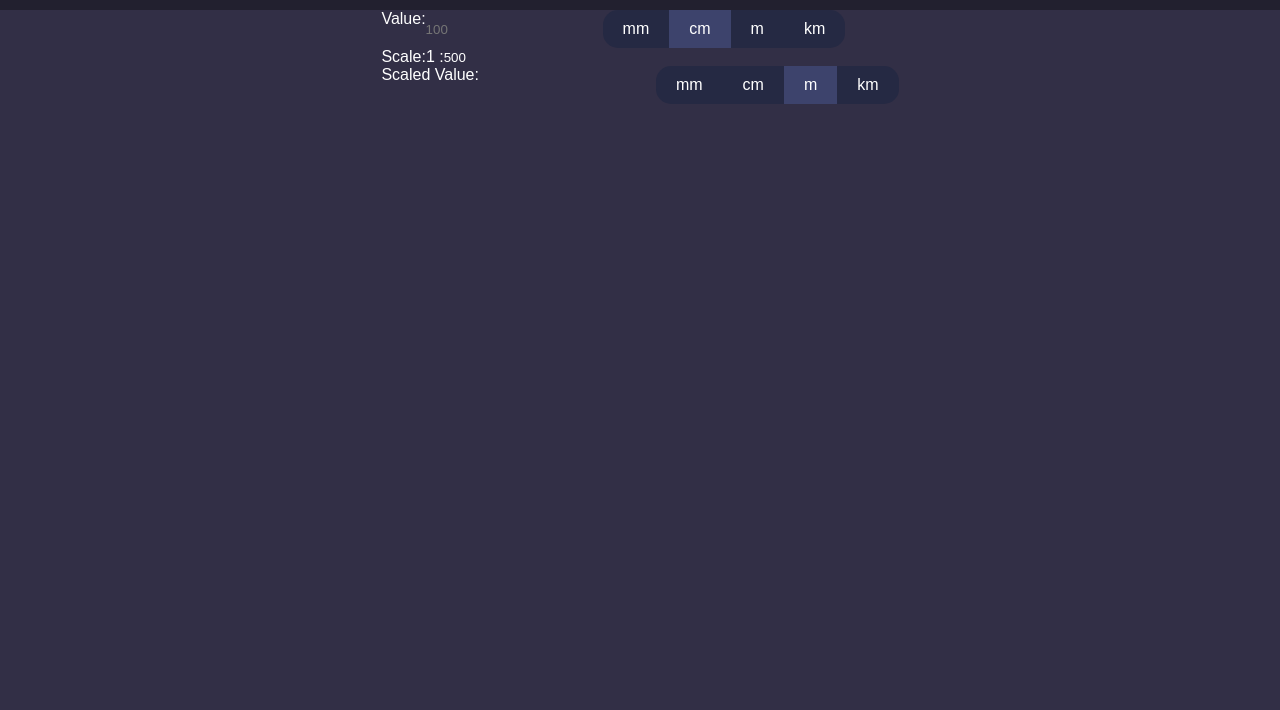
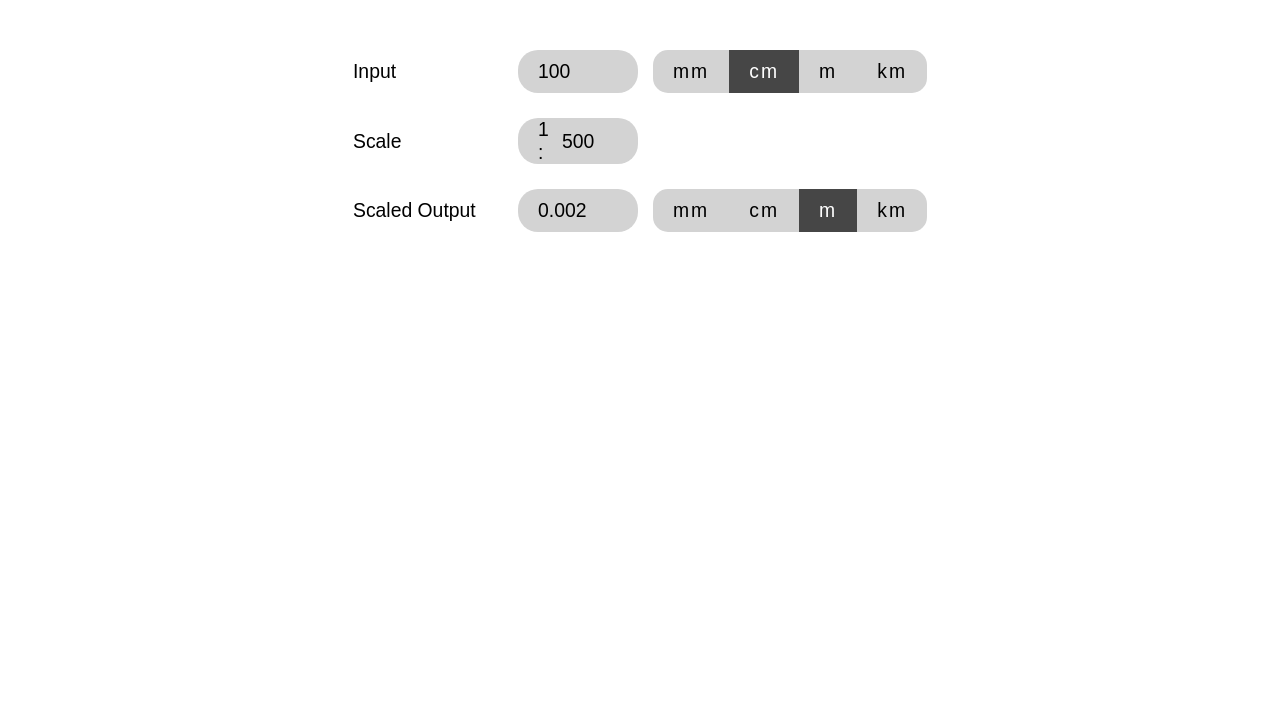
Before and after one commit to KngPik/scaly, a plain HTML site: page index.html in a window 1280 px wide. Shown: the part 90-800 px from the top of the page. Drawn offline with Linux system fonts and the light colour scheme; a web font is replaced by a local one.

Commit message:
lot of changes

```diff
--- a/index.html
+++ b/index.html
@@ -1,6 +1,9 @@
 <!DOCTYPE html>
 <html lang="en">
 <head>
+    <link rel="preconnect" href="https://fonts.googleapis.com">
+    <link rel="preconnect" href="https://fonts.gstatic.com" crossorigin>
+    <link href="https://fonts.googleapis.com/css2?family=Google+Sans+Flex:opsz,wght@6..144,1..1000&family=Open+Sans:ital,wght@0,300..800;1,300..800&display=swap" rel="stylesheet">
     <meta charset="UTF-8">
     <meta name="viewport" content="width=device-width, initial-scale=1.0">
     <title>Scaly</title>
@@ -9,13 +12,13 @@
 <body>
 
     <header>
-        <h1>Scaly</h1>
+        <h1>Scal<i>y</i></h1>
     </header>
 
     <main>
         <div class="main-row">
-            <label for="value">Value:</label>
-            <input type="number" name="value" id="value" placeholder="100" onchange="calculateOutput()">
+            <label for="value">Input</label>
+            <input type="text" name="value" id="value" value="100" onchange="calculateOutput()">
             <div class="custom-select" id="value-unit">
                 <div class="custom-select-option" id="cso-v-1" onclick="changeValueUnitSelection(this.id)">mm</div>
                 <div class="custom-select-option selected" id="cso-v-2" onclick="changeValueUnitSelection(this.id)">cm</div>
@@ -25,14 +28,16 @@
         </div>
 
         <div class="main-row">
-            <label for="scale">Scale:</label>
-            <div>1 : </div>
-            <input type="number" name="scale" id="scale" value="500" onchange="calculateOutput()">
+            <label for="scale">Scale</label>
+            <div id="scale-container">
+                <div>1 : </div>
+                <input type="text" name="scale" id="scale" value="500" onchange="calculateOutput()">
+            </div>
         </div>
 
         <div class="main-row">
-            <label for="output">Scaled Value:</label>
-            <input type="number" name="output" id="output">
+            <label for="output">Scaled Output</label>
+            <input type="text" name="output" id="output">
             <div class="custom-select" id="output-unit">
                 <div class="custom-select-option" id="cso-o-1" onclick="changeOutputUnitSelection(this.id)">mm</div>
                 <div class="custom-select-option" id="cso-o-2" onclick="changeOutputUnitSelection(this.id)">cm</div>
--- a/script.js
+++ b/script.js
@@ -1,11 +1,13 @@
 class UnitOptionElement {
 
-    htmlElement;
+    id;
+    htmlElement = null;
     unitAsString;
     isSelected = false;
 
-    UnitElement(htmlElement, unitAsString, isSelected) {
+    constructor(id, htmlElement, unitAsString, isSelected) {
 
+        this.id = id;
         this.htmlElement = htmlElement;
         this.unitAsString = unitAsString;
         this.isSelected = isSelected;
@@ -22,6 +24,12 @@ class UnitOptionElement {
     changeSelectionStatus(newStatus) {
 
         this.isSelected = newStatus;
+
+        if (this.isSelected) {
+            this.htmlElement.classList.add("selected");
+        } else {
+            this.htmlElement.classList.remove("selected");
+        }
     }
 
 }
@@ -36,17 +44,19 @@ function initElements() {
 
     for (let i = 1; i < 5; i++) {
 
-        var htmlElement = document.getElementById("cso-v-" + i.toString());
-        var isSelected = htmlElement.classList.contains("selected");
-        var newValueUnitOptionElement = UnitOptionElement(htmlElement, htmlElement.innerHTML, isSelected);
+        let id = "cso-v-" + i.toString();
+        let htmlElement = document.getElementById(id);
+        let isSelected = htmlElement.classList.contains("selected");
+        let newValueUnitOptionElement = new UnitOptionElement(id, htmlElement, htmlElement.innerHTML, isSelected);
         valueUnitOptionElements.push(newValueUnitOptionElement);
     }
 
     for (let i = 1; i < 5; i++) {
 
-        var htmlElement = document.getElementById("cso-o-" + i.toString());
-        var isSelected = htmlElement.classList.contains("selected");
-        var newOutputUnitOptionElement = UnitOptionElement(htmlElement, htmlElement.innerHTML, isSelected);
+        let id = "cso-o-" + i.toString();
+        let htmlElement = document.getElementById(id);
+        let isSelected = htmlElement.classList.contains("selected");
+        let newOutputUnitOptionElement = new UnitOptionElement(id, htmlElement, htmlElement.innerHTML, isSelected);
         outputUnitOptionElements.push(newOutputUnitOptionElement);
     }
 
@@ -70,10 +80,12 @@ function calculateOutput() {
 function changeValueUnitSelection(id) {
 
     valueUnitOptionElements.forEach(e => {
-        e.classList.remove("selected");
+        e.changeSelectionStatus(false);
+        if (e.id == id) {
+
+            e.changeSelectionStatus(true);
+        }
     });
-
-    document.getElementById(id).classList.add("selected");
 
     getUnits();
 }
@@ -81,10 +93,12 @@ function changeValueUnitSelection(id) {
 function changeOutputUnitSelection(id) {
 
     outputUnitOptionElements.forEach(e => {
-        e.classList.remove("selected");
+        e.changeSelectionStatus(false);
+        if (e.id == id) {
+
+            e.changeSelectionStatus(true);
+        }
     });
-
-    document.getElementById(id).classList.add("selected");
 
     getUnits();
 }
--- a/style.css
+++ b/style.css
@@ -3,8 +3,10 @@
     margin: 0;
     padding: 0;
     box-sizing: border-box;
-    font-family: Arial, Helvetica, sans-serif;
-    color: white;
+    font-family: "Google Sans Flex", Arial, Helvetica, sans-serif;
+    color: black;
+    font-weight: 400;
+    font-size: 1.1rem;
 
 }
 
@@ -13,7 +15,27 @@ body {
     display: flex;
     flex-direction: column;
     align-items: center;
-    background-color: rgb(50, 47, 70);
+    background-color: white;
+
+}
+
+h1,i {
+
+    font-size: 2.5rem;
+    font-weight: 700;
+    letter-spacing: 2px;
+
+}
+
+h2 {
+
+    font-size: 1.8rem;
+
+}
+
+h3 {
+
+    font-size: 1.4rem;
 
 }
 
@@ -24,7 +46,7 @@ header {
     display: flex;
     justify-content: center;
     align-items: center;
-    background-color: rgb(34, 32, 47);
+    margin-bottom: 40px;
 
 }
 
@@ -32,34 +54,85 @@ main {
 
     display: flex;
     flex-direction: column;
+    gap: 25px;
 
     & .main-row {
 
         display: flex;
         flex-direction: row;
+        align-items: center;
 
-        & input[type="number"] {
+        & label {
 
+            margin-right: 15px;
+            min-width: 150px;
+            font-weight: 500;
+
+        }
+
+        & input[type="number"], input[type="text"] {
+
+            width: 120px;
             border: 0;
-            background-color: transparent;
+            border-radius: 20px;
+            background-color: lightgray;
+            padding: 10px 20px;
+            margin: 0;
+            font-weight: 400;
+
+            & ::selection {
+
+                border: 0;
+
+            }
+
+        }
+
+        & #scale-container {
+
+            display: flex;
+            align-items: center;
+            justify-content: center;
+            background-color: lightgray;
+            border-radius: 20px;
+            width: 120px;
+            padding: 0px 20px;
+
+            & div {
+
+                font-weight: 400;
+
+            }
+
+            & #scale {
+
+                background-color: transparent;
+                padding-left: 4px;
+                width: 60px;
+
+            }
 
         }
 
         & .custom-select {
 
             display: flex;
+            margin-left: 15px;
 
             & .custom-select-option {
 
                 padding: 10px 20px;
                 min-width: 50px;
-                background-color: rgb(37, 41, 67);
+                background-color: lightgray;
+                font-weight: 300;
+                letter-spacing: 2px;
 
             }
 
             & .selected {
 
-                background-color: rgb(61, 67, 108);
+                background-color: rgb(70, 70, 70);
+                color: white;
 
             }
 
@@ -77,7 +150,8 @@ main {
 
             & :hover {
 
-                background-color: rgb(53, 58, 93);
+                background-color: gray;
+                color: white;
 
             }
 
@@ -89,4 +163,6 @@ main {
 
 footer {
 
+    margin-top: 40px;
+
 }
```
